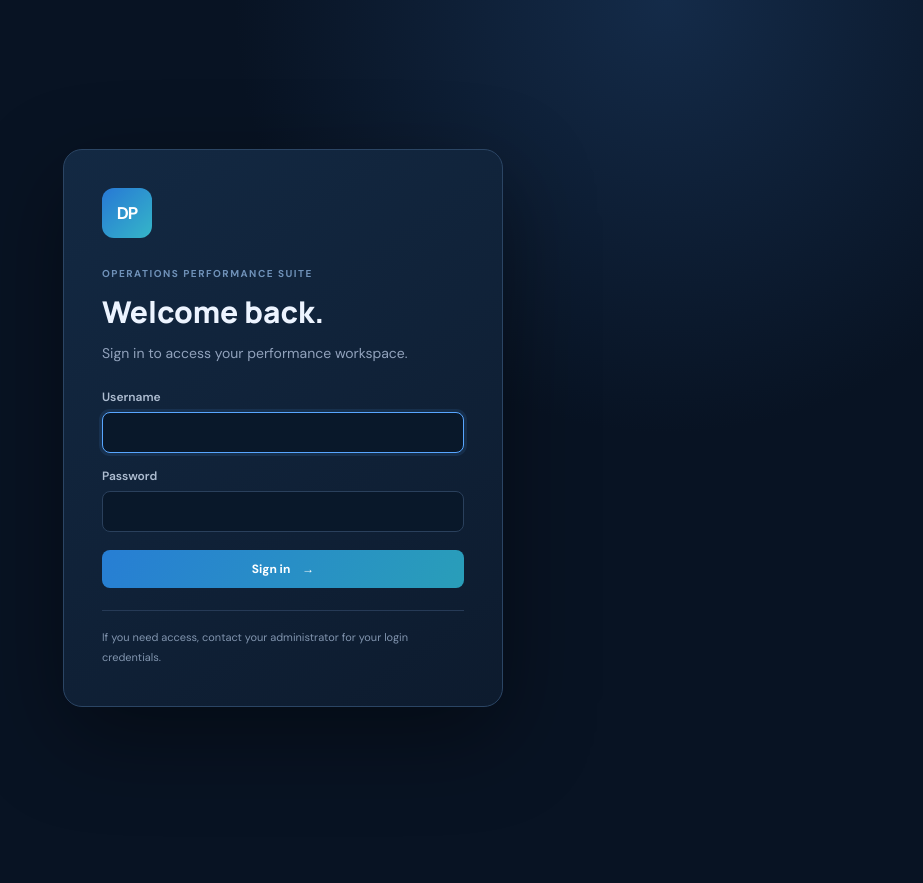
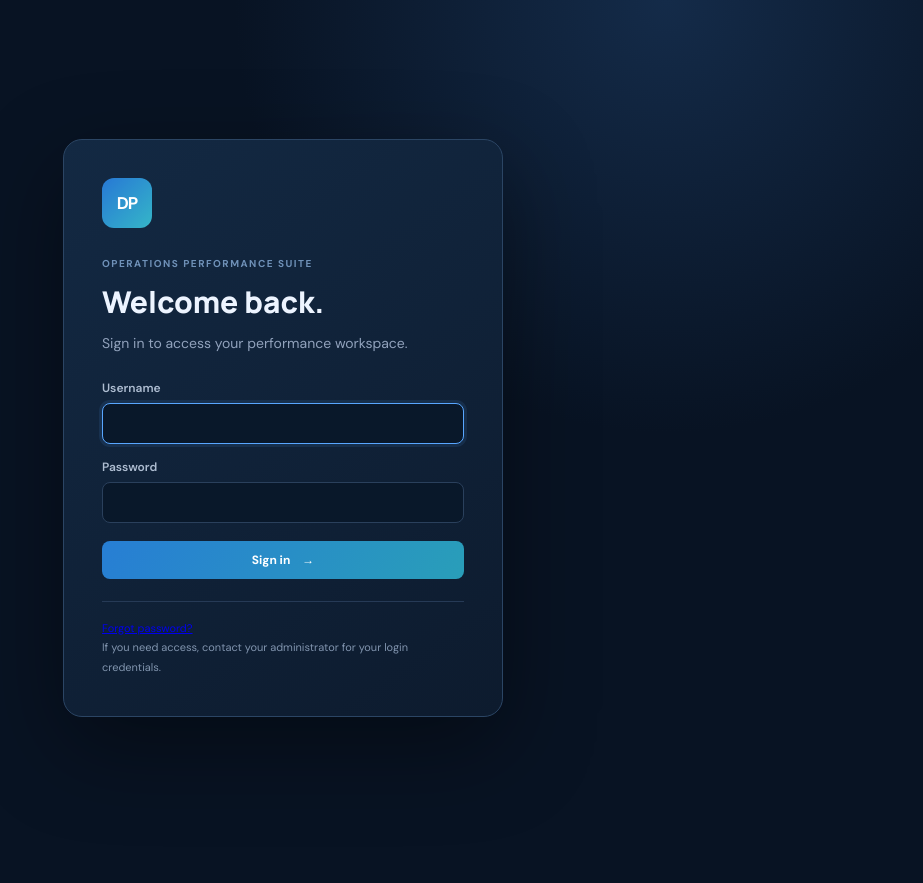
Before and after one commit to Srikanth-ops-code/agent-performance-tracking, a Flask app: page /login in a window 1280 px wide. Shown: the whole page, without its empty margins (357-1280 px from the left). Run offline with Flask 3, Linux system fonts and the light colour scheme; some libraries are stand-ins or nearby versions.

Commit message:
Add forgot password link

```diff
--- a/templates/login.html
+++ b/templates/login.html
@@ -11,7 +11,7 @@
       <label>Password<input type="password" name="password" autocomplete="current-password" required></label>
       <button class="button full">Sign in <span>→</span></button>
     </form>
-    <div class="login-note">If you need access, contact your administrator for your login credentials.</div>
+    <div class="login-note"><a href="{{ url_for('forgot_password') }}">Forgot password?</a><br>If you need access, contact your administrator for your login credentials.</div>
   </div>
 </div>
 {% endblock %}
```
